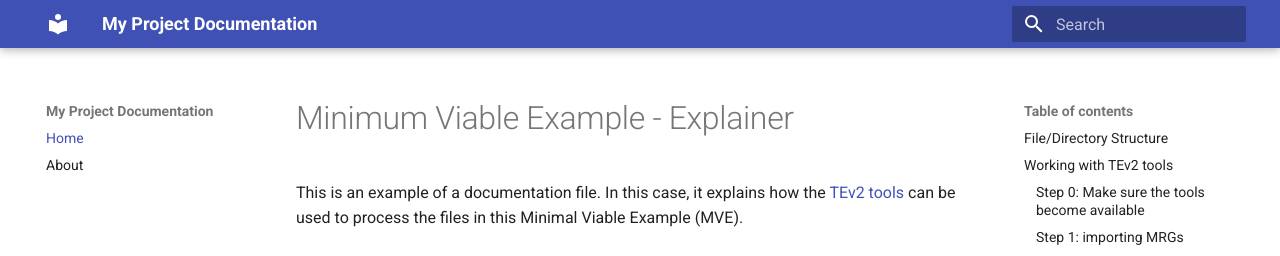
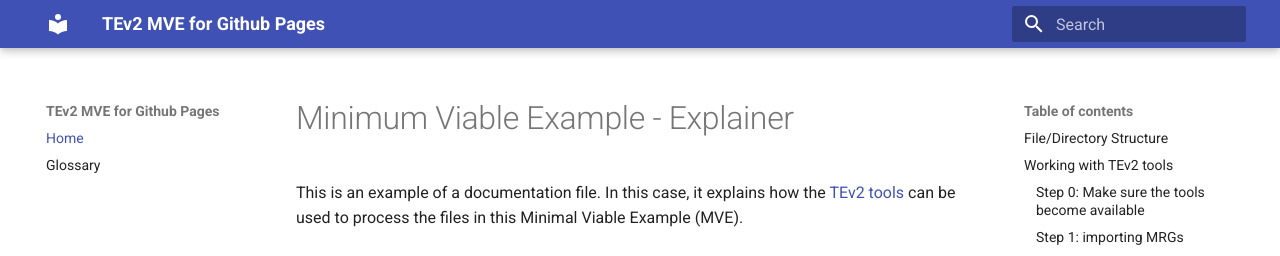
Before and after one commit to tno-terminology-design/tev2-mve, an MkDocs documentation site: the page built from docs/index.md, in a window 1280 px wide. Shown: the top 256 px of the page. Built offline with MkDocs 1.6.1 and Material for MkDocs 9.7.7, drawn with Linux system fonts in a browser that asks for light colours.

Commit message:
cleanup
Signed-off-by: Rieks <RieksJ@users.noreply.github.com>

```diff
--- a/docs/mve-glossary.md
+++ b/docs/glossary.md
@@ -1,5 +1,5 @@
 ---
-id: glossary
+title: "MVE Glossary"
 ---
 
 # Glossary
--- a/docs/tev2-config.yaml
+++ b/docs/tev2-config.yaml
@@ -11,14 +11,12 @@ mrgt:
 
 ## Human Readable Glossary Tool
 hrgt:
-  interpreter: default           # `default` (default), or regex
   converter: markdown-section-2  # style in which glossary entries are to be rendered
   input:                         # glob pattern for files to be processed
     - "*.md"
 
 ## Term Reference Resolution Tool
 trrt:
-  interpreter: default           # `default`, `alt`, or regex
-  converter: html-hovertext-link # `markdown-link`, `html-link`, `html-hovertext-link`, `html-glossarytext-link`, mustache/handlebars template
+  converter: html-hovertext-link # style in which TermRefs are to be rendered
   input:                         # glob pattern for files to be processed
     - "**/*.md"
--- a/docs/tev2-outputs/tev2-outputs.mdx
+++ b/docs/tev2-outputs/tev2-outputs.mdx
@@ -5,7 +5,7 @@ id: tev2-outputs
 # TEv2 outputs
 
 When the [TEv2 tools](@tev2) are run using the [configuration file](@tev2)
-`/docs/tev2-configs.yaml`, they will output their results in this directory.
+`/docs/tev2-configs-for-testing.yaml`, they will output their results in this directory.
 
 Note that since this file has the `.mdx` extension, it won't be treated by any of the tools.
 That is because the configuration only specifies `.md` extensions to be treated.
--- a/mkdocs.yml
+++ b/mkdocs.yml
@@ -1,9 +1,9 @@
-site_name: My Project Documentation
+site_name: TEv2 MVE for Github Pages
 site_url: https://tno-terminology-design.github.io/tev2-mve/
 theme: material
 nav:
   - Home: index.md
-  - About: about.md
+  - Glossary: about.md
 
 # Assuming your Markdown files are directly in the /docs folder
 docs_dir: docs
```
Also changed, not shown: README.md (+34 -6 lines), docs/tev2-config-for-testing.yaml (renamed from docs/tev2-configs.yaml), 2 other files.
